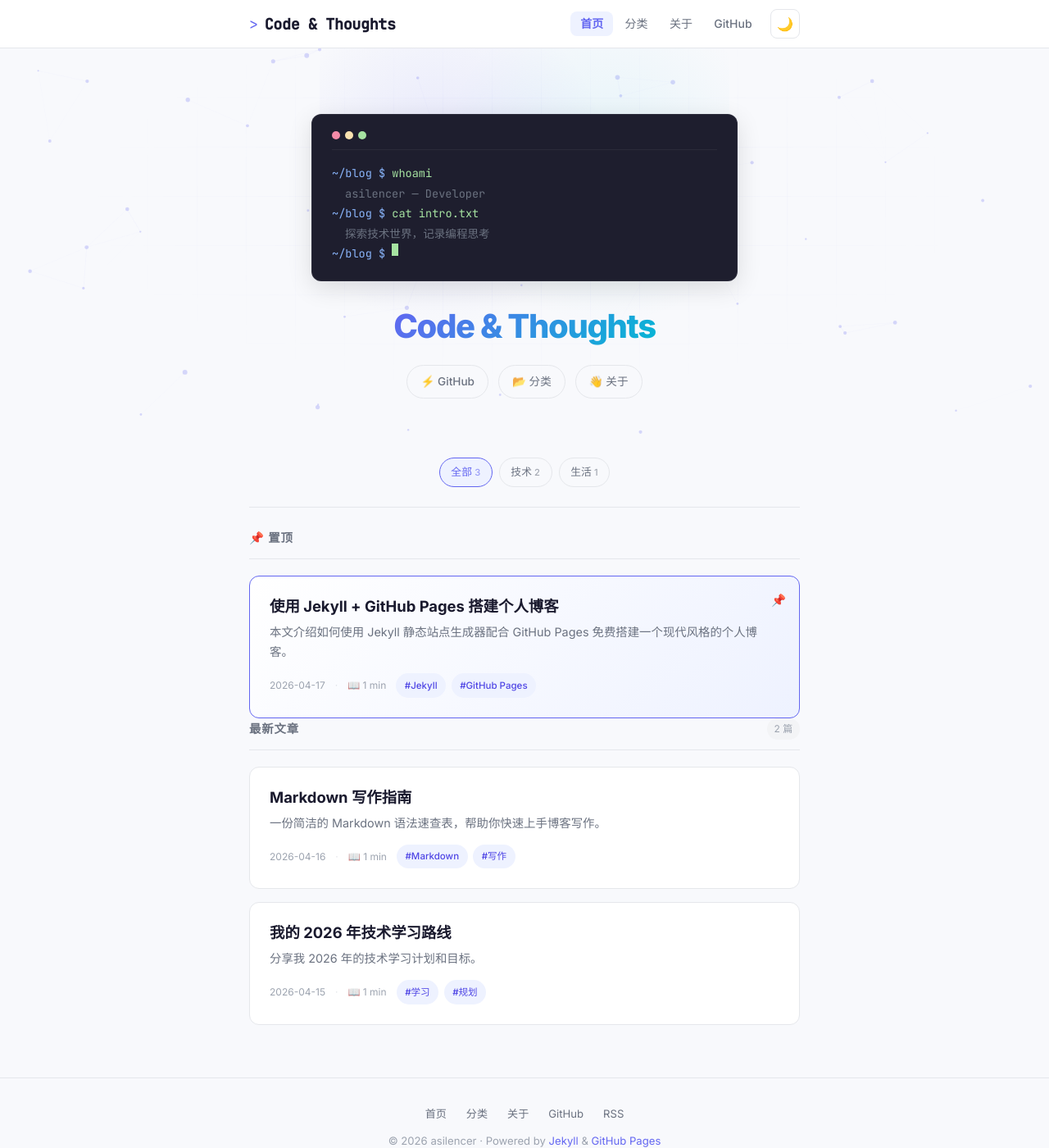
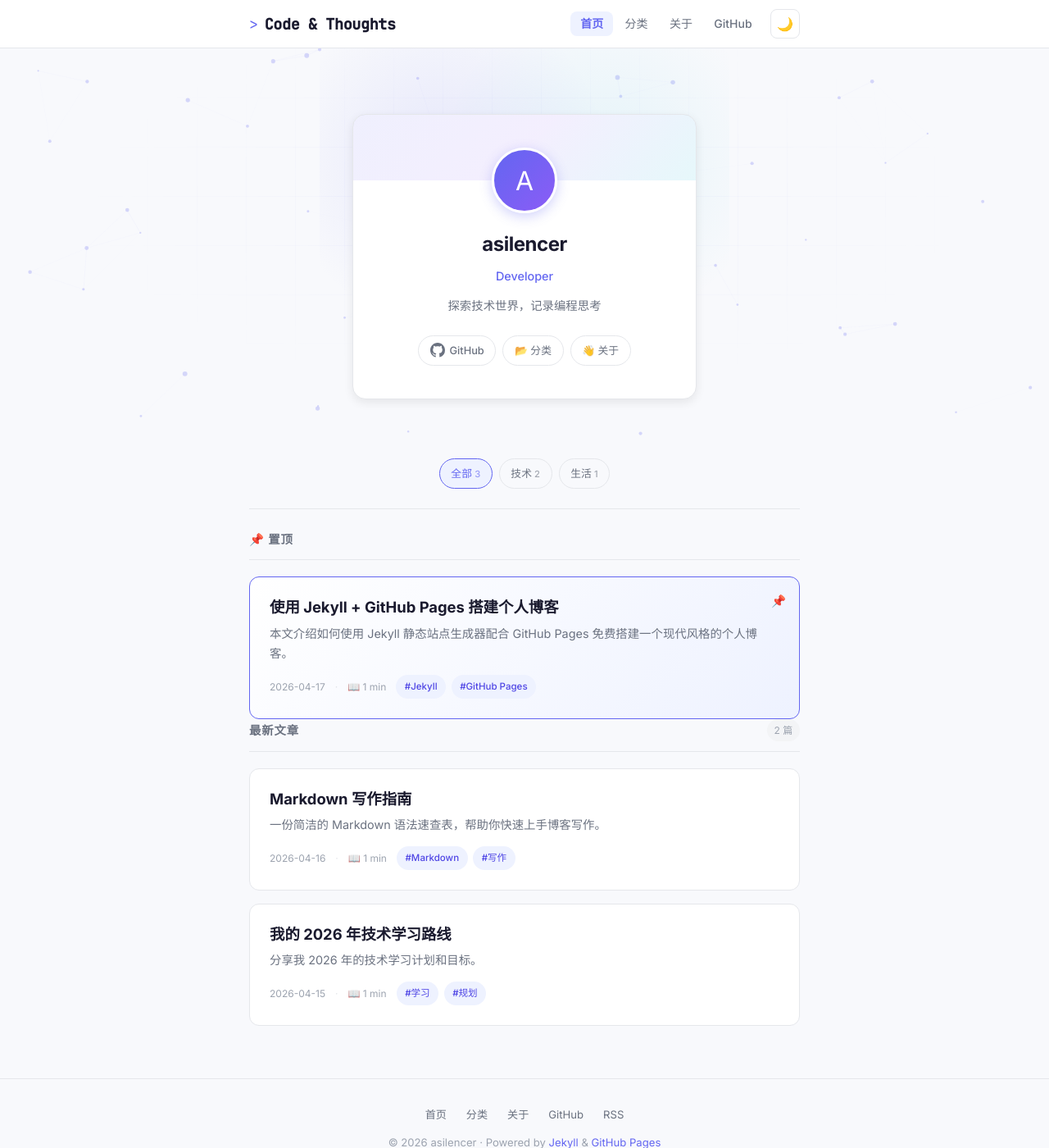
Before and after one commit to Asilencer/asilencer.github.io, a Jekyll site: the page built from index.html, in a window 1280 px wide and 1400 px high. Shown: the whole window at 82% size. Built offline with Jekyll 4.4.1, drawn with Linux system fonts in a browser that asks for light colours.

Commit message:
Replace terminal hero with profile card, remove terminal styles

```diff
--- a/_config.yml
+++ b/_config.yml
@@ -10,6 +10,7 @@ author:
   email: 1635494872@qq.com
   github: Asilencer
   role: Developer
+  avatar: "A"
 
 theme: null
 plugins:
--- a/assets/css/style.css
+++ b/assets/css/style.css
@@ -305,117 +305,88 @@ img { max-width: 100%; height: auto; }
   text-align: center;
 }
 
-/* Terminal block */
-.terminal {
-  background: var(--color-terminal-bg);
-  border-radius: var(--radius);
-  padding: 1.25rem 1.5rem;
-  max-width: 520px;
-  margin: 0 auto 2rem;
-  text-align: left;
-  font-family: var(--font-mono);
-  font-size: 0.85rem;
-  line-height: 1.8;
-  border: 1px solid rgba(255, 255, 255, 0.06);
-  box-shadow: var(--shadow-lg);
+/* Profile Card */
+.profile-card {
+  background: var(--color-surface);
+  border: 1px solid var(--color-border);
+  border-radius: var(--radius-lg);
+  padding: 2.5rem 2rem;
+  max-width: 420px;
+  margin: 0 auto;
+  text-align: center;
+  box-shadow: var(--shadow-md);
+  position: relative;
   overflow: hidden;
 }
 
-.terminal-header {
-  display: flex;
-  gap: 6px;
-  margin-bottom: 1rem;
-  padding-bottom: 0.75rem;
-  border-bottom: 1px solid rgba(255, 255, 255, 0.06);
+.profile-card::before {
+  content: '';
+  position: absolute;
+  top: 0;
+  left: 0;
+  right: 0;
+  height: 80px;
+  background: linear-gradient(135deg, var(--color-gradient-start), var(--color-gradient-end), var(--color-gradient-accent));
+  opacity: 0.1;
 }
 
-.terminal-dot {
-  width: 10px;
-  height: 10px;
+.profile-avatar {
+  width: 80px;
+  height: 80px;
   border-radius: 50%;
+  background: linear-gradient(135deg, var(--color-gradient-start), var(--color-gradient-end));
+  margin: 0 auto 1rem;
+  display: flex;
+  align-items: center;
+  justify-content: center;
+  font-size: 2rem;
+  color: white;
+  box-shadow: 0 4px 15px rgba(99, 102, 241, 0.3);
+  position: relative;
+  border: 3px solid var(--color-surface);
 }
 
-.terminal-dot:nth-child(1) { background: #f38ba8; }
-.terminal-dot:nth-child(2) { background: #f9e2af; }
-.terminal-dot:nth-child(3) { background: #a6e3a1; }
+.profile-name {
+  font-size: 1.5rem;
+  font-weight: 700;
+  letter-spacing: -0.02em;
+  margin-bottom: 0.25rem;
+}
 
-.terminal-line {
+.profile-role {
+  color: var(--color-primary);
+  font-size: 0.9rem;
+  font-weight: 500;
+  margin-bottom: 0.75rem;
+}
+
+.profile-bio {
+  color: var(--color-text-secondary);
+  font-size: 0.9rem;
+  line-height: 1.6;
+  margin-bottom: 1.5rem;
+}
+
+.profile-links {
   display: flex;
+  justify-content: center;
   gap: 0.5rem;
 }
 
-.terminal-prompt {
-  color: var(--color-terminal-prompt);
-  user-select: none;
-  flex-shrink: 0;
-}
-
-.terminal-cmd {
-  color: var(--color-terminal-text);
-}
-
-.terminal-output {
-  color: var(--color-text-secondary);
-  padding-left: 1rem;
-}
-
-.terminal-cursor {
-  display: inline-block;
-  width: 8px;
-  height: 1.1em;
-  background: var(--color-terminal-text);
-  vertical-align: text-bottom;
-  animation: blink 1s step-end infinite;
-}
-
-@keyframes blink {
-  50% { opacity: 0; }
-}
-
-.hero h1 {
-  font-size: 2.5rem;
-  font-weight: 800;
-  letter-spacing: -0.035em;
-  line-height: 1.15;
-  margin-bottom: 0.75rem;
-}
-
-.hero h1 .gradient-text {
-  background: linear-gradient(135deg, var(--color-gradient-start), var(--color-gradient-accent));
-  -webkit-background-clip: text;
-  -webkit-text-fill-color: transparent;
-  background-clip: text;
-}
-
-.hero p {
-  color: var(--color-text-secondary);
-  font-size: 1.05rem;
-  max-width: 460px;
-  margin: 0 auto;
-  line-height: 1.7;
-}
-
-.hero-social {
-  display: flex;
-  justify-content: center;
-  gap: 0.75rem;
-  margin-top: 1.5rem;
-}
-
-.hero-social a {
+.profile-link {
   display: inline-flex;
   align-items: center;
-  gap: 0.4rem;
-  padding: 0.45rem 1rem;
+  gap: 0.35rem;
+  padding: 0.4rem 0.85rem;
   border-radius: 999px;
-  font-size: 0.85rem;
+  font-size: 0.8rem;
   font-weight: 500;
   border: 1px solid var(--color-border);
   color: var(--color-text-secondary);
   transition: all var(--transition);
 }
 
-.hero-social a:hover {
+.profile-link:hover {
   border-color: var(--color-primary);
   color: var(--color-primary);
   background: var(--color-tag-bg);
@@ -1021,7 +992,7 @@ img { max-width: 100%; height: auto; }
 
 .hero { animation: fadeInUp 0.6s ease-out; }
 
-.terminal { animation: fadeInUp 0.6s ease-out 0.1s backwards; }
+.profile-card { animation: fadeInUp 0.6s ease-out 0.1s backwards; }
 
 .post-card {
   animation: fadeInUp 0.4s ease-out backwards;
--- a/index.html
+++ b/index.html
@@ -4,32 +4,23 @@ layout: default
 <section class="hero">
   <canvas id="particles-canvas"></canvas>
   <div class="hero-content container">
-    <div class="terminal">
-      <div class="terminal-header">
-        <span class="terminal-dot"></span>
-        <span class="terminal-dot"></span>
-        <span class="terminal-dot"></span>
+    <div class="profile-card">
+      <div class="profile-avatar">{{ site.author.avatar }}</div>
+      <h1 class="profile-name">{{ site.author.name }}</h1>
+      <p class="profile-role">{{ site.author.role }}</p>
+      <p class="profile-bio">{{ site.description }}</p>
+      <div class="profile-links">
+        <a href="{{ site.author.github | prepend: 'https://github.com/' }}" target="_blank" class="profile-link">
+          <svg viewBox="0 0 24 24" width="18" height="18" fill="currentColor"><path d="M12 0C5.37 0 0 5.37 0 12c0 5.31 3.435 9.795 8.205 11.385.6.105.825-.255.825-.57 0-.285-.015-1.23-.015-2.235-3.015.555-3.795-.735-4.035-1.41-.135-.345-.72-1.41-1.23-1.695-.42-.225-1.02-.78-.015-.795.945-.015 1.62.87 1.845 1.23 1.08 1.815 2.805 1.305 3.495.99.105-.78.42-1.305.765-1.605-2.67-.3-5.46-1.335-5.46-5.925 0-1.305.465-2.385 1.23-3.225-.12-.3-.54-1.53.12-3.18 0 0 1.005-.315 3.3 1.23.96-.27 1.98-.405 3-.405s2.04.135 3 .405c2.295-1.56 3.3-1.23 3.3-1.23.66 1.65.24 2.88.12 3.18.765.84 1.23 1.905 1.23 3.225 0 4.605-2.805 5.625-5.475 5.925.435.375.81 1.095.81 2.22 0 1.605-.015 2.895-.015 3.3 0 .315.225.69.825.57A12.02 12.02 0 0024 12c0-6.63-5.37-12-12-12z"/></svg>
+          GitHub
+        </a>
+        <a href="/categories.html" class="profile-link">
+          📂 分类
+        </a>
+        <a href="/about.html" class="profile-link">
+          👋 关于
+        </a>
       </div>
-      <div class="terminal-line">
-        <span class="terminal-prompt">~/blog $</span>
-        <span class="terminal-cmd">whoami</span>
-      </div>
-      <div class="terminal-output">{{ site.author.name }} — {{ site.author.role }}</div>
-      <div class="terminal-line">
-        <span class="terminal-prompt">~/blog $</span>
-        <span class="terminal-cmd">cat intro.txt</span>
-      </div>
-      <div class="terminal-output">{{ site.description }}</div>
-      <div class="terminal-line">
-        <span class="terminal-prompt">~/blog $</span>
-        <span class="terminal-cursor"></span>
-      </div>
-    </div>
-    <h1><span class="gradient-text">{{ site.title }}</span></h1>
-    <div class="hero-social">
-      <a href="{{ site.author.github | prepend: 'https://github.com/' }}" target="_blank">⚡ GitHub</a>
-      <a href="/categories.html">📂 分类</a>
-      <a href="/about.html">👋 关于</a>
     </div>
   </div>
 </section>
```
Also changed, not shown: other parts of index.html (+3 -12 lines).
